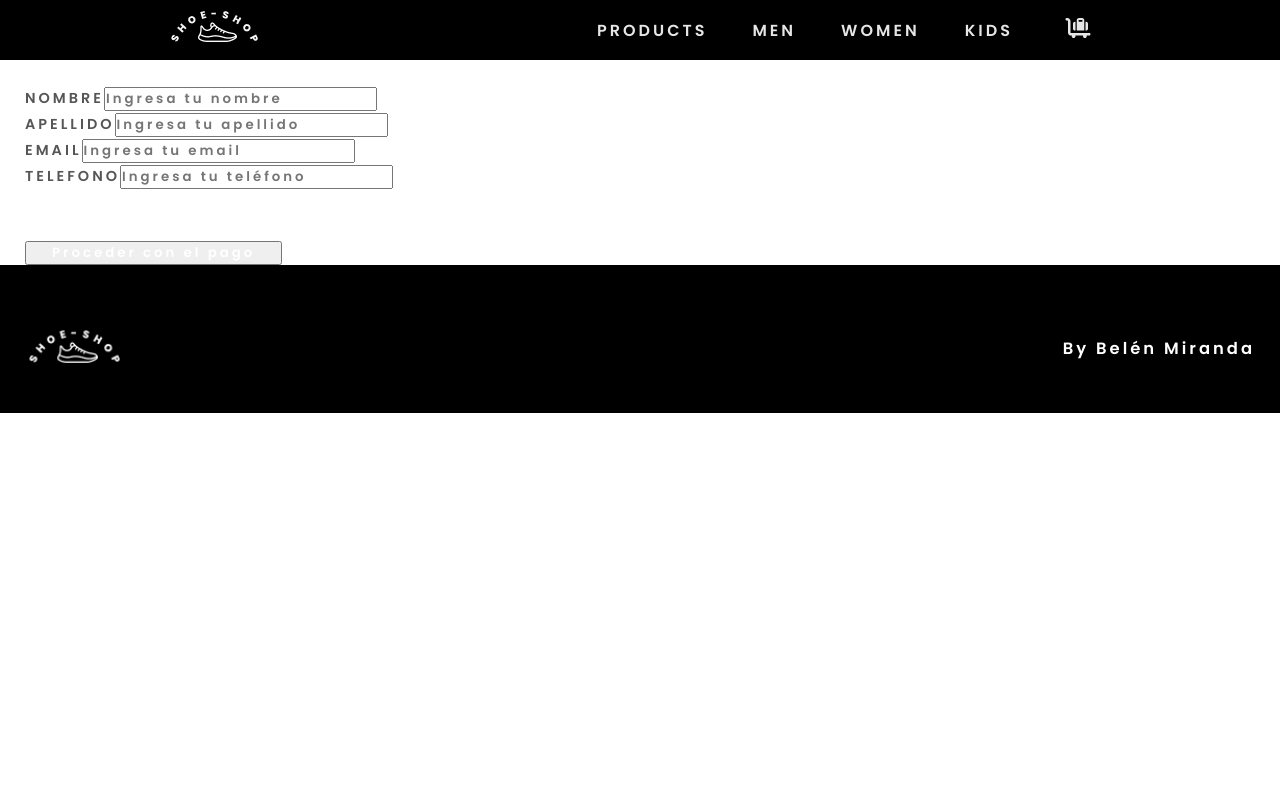
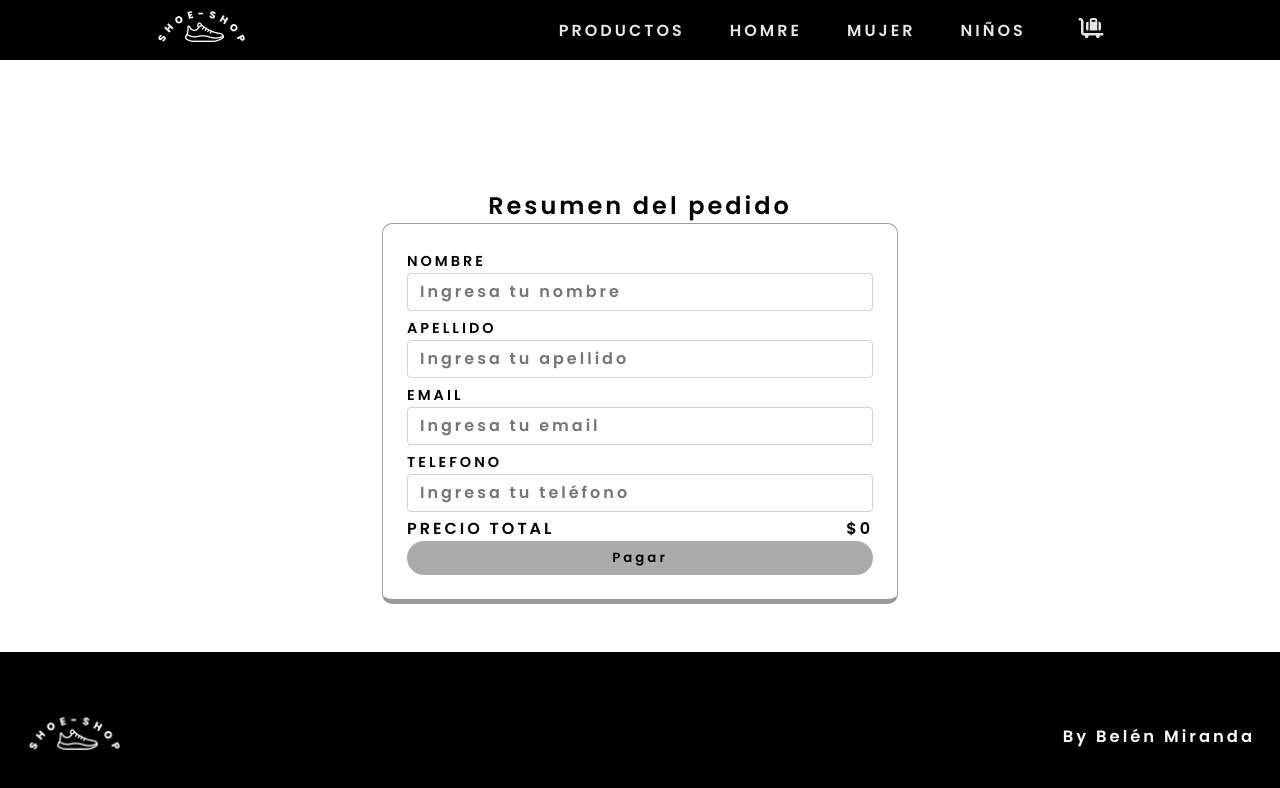
Before and after one commit to BeluMiranda/myappreact, a React (Create React App) app: page /checkout in a window 1280 px wide. Shown: the top 788 px of the page. Built offline with nearby package versions, Linux system fonts and the light colour scheme.

Commit message:
finished

```diff
--- a/src/App.js
+++ b/src/App.js
@@ -26,6 +26,7 @@ function App() {
   return (
 
        <>
+       <div className="App">
        <BrowserRouter>
        <MyProvider>
        <NavBar isScrolling={scrollHeight}/>
@@ -40,7 +41,7 @@ function App() {
         <Footer />
         </MyProvider>
         </BrowserRouter>
-
+        </div>
         </>
   );
 }
--- a/src/Components/Checkout.jsx
+++ b/src/Components/Checkout.jsx
@@ -45,8 +45,12 @@ const Checkout = () => {
         addDoc(orderCollection, order).then(({ id }) => {
           Swal.fire({
             position: "center",
+            width:'40rem',
+            height: '9rem',
             icon: "success",
-            iconColor: "#00A300",
+            color: "#000000",
+            fontSize: '12px',
+            iconColor: "green",
             title: `Gracias por su compra!\nTicket nº ${id}`,
             html:
               "<pre>" +
@@ -54,7 +58,7 @@ const Checkout = () => {
                 order.buyer.lastName
               }\nEmail: ${
                 order.buyer.email
-              }\n\nHa comprado con éxito  productos!` +
+              }\n\nHa comprado con éxito` +
               "</pre>",
             showConfirmButton: true,
           });
@@ -65,23 +69,16 @@ const Checkout = () => {
         emptyCart();
       };
       return (
-        <div className="col-12 col-xl-4 container py-4 p-md-4">
-          <h2 className="text-center my-4 my-md-5 main-title animate__animated animate__bounceInLeft">
+        <>
+        <div className="col-12 col-xl-4 contain py-4 p-md-4">
+          <h2 className="text-center my-4 my-md-5">
             Resumen del pedido
           </h2>
-          <div className="d-flex justify-content-between animate__animated animate__zoomInUp">
-            <p>
-              <b> PRODUCTOS</b>
-            </p>
-            <p>
-              <b>${getCartTotal()}</b>
-            </p>
-          </div>
           <div className="cart-container p-4 animate__animated animate__zoomInUp">
             <form onSubmit={handleSubmit(onSubmit)}>
               <div className="mb-1">
                 <label htmlFor="name" className="form-label">
-                  <b className="h6" style={{ color: "#565656", fontSize: ".9rem" }}>
+                  <b className="h6" style={{ color: "#000000", fontSize: ".9rem" }}>
                     NOMBRE
                   </b>
                 </label>
@@ -112,7 +109,7 @@ const Checkout = () => {
               </div>
               <div className="mb-1">
                 <label htmlFor="lastname" className="form-label">
-                  <b className="h6" style={{ color: "#565656", fontSize: ".9rem" }}>
+                  <b className="h6" style={{ color: "#000000", fontSize: ".9rem" }}>
                     APELLIDO
                   </b>
                 </label>
@@ -142,7 +139,7 @@ const Checkout = () => {
               </div>
               <div className="mb-1">
                 <label htmlFor="email" className="form-label">
-                  <b className="h6" style={{ color: "#565656", fontSize: ".9rem" }}>
+                  <b className="h6" style={{ color: "#000000", fontSize: ".9rem" }}>
                     EMAIL
                   </b>
                 </label>
@@ -172,7 +169,7 @@ const Checkout = () => {
               </div>
               <div className="mb-1">
                 <label htmlFor="phone" className="form-label">
-                  <b className="h6" style={{ color: "#565656", fontSize: ".9rem" }}>
+                  <b className="h6" style={{ color: "#000000", fontSize: ".9rem" }}>
                     TELEFONO
                   </b>
                 </label>
@@ -201,7 +198,7 @@ const Checkout = () => {
                   </h6>
                 )}
               </div>
-              <div className="d-flex justify-content-between">
+              <div className="di-flex justify-content-between">
                 <p>
                   <b>PRECIO TOTAL</b>
                 </p>
@@ -209,12 +206,13 @@ const Checkout = () => {
                   <b>${getCartTotal()}</b>
                 </p>
               </div>
-              <button className="btn btn-secondary container mb-4" type="submit">
-                Proceder con el pago
+              <button className="btn btn-secondary contain mb-4" type="submit">
+                Pagar
               </button>
             </form>
           </div>
         </div>
+        </>
       );
     };
 export default Checkout;
--- a/src/Components/ItemCount.jsx
+++ b/src/Components/ItemCount.jsx
@@ -6,22 +6,24 @@ import {Link} from 'react-router-dom';
 import { CartContext } from "../Context/CartContext"
 
 
-const deleted = () => {
-    toast('Deteled 😭', {
-        position: "bottom-right",
-        autoClose: 1000,
-        hideProgressBar: false,
-        closeOnClick: true,
-        pauseOnHover: true,
-        draggable: true,
-        progress: undefined,
-        });
-}
+
 
 
 const ItemCount = ({stock, sumar, restar, onAdd, count, initial, reset}) => {
     const {cart, addToCart} = useContext(CartContext);
 
+    const deleted = () => {
+        if (count>1){
+        toast('Producto eliminado 😭', {
+            position: "bottom-right",
+            autoClose: 1000,
+            hideProgressBar: false,
+            closeOnClick: true,
+            pauseOnHover: true,
+            draggable: true,
+            progress: undefined,
+        })};
+    }
     return (
         <>
             <div>
--- a/src/Components/ItemDetail.jsx
+++ b/src/Components/ItemDetail.jsx
@@ -12,7 +12,7 @@ import Swal from 'sweetalert2'
 import { icon } from "@fortawesome/fontawesome-svg-core"
 
 const notify = () => {
-    toast('Add to cart 😄', {
+    toast('Producto agregado 😄', {
         position: "top-right",
         autoClose: 2000,
         hideProgressBar: false,
@@ -29,7 +29,7 @@ const showAlert = () => {
     rgba(0,0,0,0.4)
     no-repeat
   `,
-          text: 'NO MORE STOCK',
+          text: 'No hay mas stock',
           width:'20rem',
           confirmButtonColor: '#000000',
           showClass: {
--- a/src/Components/NavBar.jsx
+++ b/src/Components/NavBar.jsx
@@ -15,11 +15,11 @@ function NavBar({ isScrolling }) {
       <div className={`Navbar navbar-expand-lg menu ${isScrolling > 20 ? 'scrolling' : null}`}>
         <Link to="/" className="nav-logo"><img src={logo} className="nav-logo" type="button" onClick={toTheTop} /></Link>
         <div className={`nav-items ${isOpen && "open"}`}>
-        <Link to="/products"onClick={() => setIsOpen(false)}>PRODUCTS</Link>
-          <Link to="/category/men" onClick={() => setIsOpen(false)}>MEN</Link>
-          <Link to="/category/women" onClick={() => setIsOpen(false)}>WOMEN</Link>
+        <Link to="/products"onClick={() => setIsOpen(false)}>PRODUCTOS</Link>
+          <Link to="/category/men" onClick={() => setIsOpen(false)}>HOMRE</Link>
+          <Link to="/category/women" onClick={() => setIsOpen(false)}>MUJER</Link>
 
-          <Link to="/category/kids" onClick={() => setIsOpen(false)}>KIDS</Link>
+          <Link to="/category/kids" onClick={() => setIsOpen(false)}>NIÑOS</Link>
           <Link to="/cart" onClick={() => setIsOpen(false)}><CartWidget /></Link>
         </div>
         <div
--- a/src/index.css
+++ b/src/index.css
@@ -4,6 +4,13 @@
   box-sizing: border-box;
   font-family: 'Poppins', sans-serif;
   letter-spacing: 3px;
+}
+
+.App {
+    display: flex;
+    flex-direction: column;
+    min-height: 100vh;
+
 }
 .cover-container{
   width: 100%;
@@ -87,3 +94,104 @@
   background: black;
   color: white;
 }
+/*checkout*/
+.contain{
+  width: 30%;
+  margin: auto;
+  border-radius: 15px;
+}
+@media (min-width: 768px){
+  .p-md-4{
+    padding: 1.5rem;
+  }
+}
+.di-flex{
+  display: flex;
+  justify-content: space-between;
+}
+@media (min-width: 1200px){
+.col-xl-4 {
+    flex: 0 0 auto;
+    width: 33.33333333%;
+    margin-bottom: 1.5em;
+}
+}
+.text-center{
+  margin-top: 5em;
+  text-align: center;
+}
+.cart-container {
+  border: 1px solid hsla(0,0%,50%,.763);
+  border-bottom: 5px solid hsla(0,0%,49%,.779);
+  border-radius: 10px;
+}
+.mb-1 {
+  margin-bottom: 0.25rem;
+}
+.p-4 {
+  padding: 1.5rem!important;
+}
+.mb-1{
+  margin-bottom: 0.25rem;
+  display: block;
+}
+.btn-secondary {
+  margin: auto;
+  border-radius: 30px;
+  padding: 6px 20px;
+  border: 1.5px solid transparent;
+  cursor: pointer;
+  background-color: rgb(150, 150, 150, 0.8)
+}
+.justify-content-between {
+  justify-content: space-between;
+}
+.di-flex {
+  display: flex;
+}
+.form-control {
+  -webkit-appearance: none;
+  appearance: none;
+  background-clip: padding-box;
+  background-color: #fff;
+  border: 1px solid #ced4da;
+  border-radius: 0.25rem;
+  color: #212529;
+  display: block;
+  font-size: 1rem;
+  font-weight: 400;
+  line-height: 1.5;
+  padding: 0.375rem 0.75rem;
+  transition: border-color .15s ease-in-out,box-shadow .15s ease-in-out;
+  width: 100%;
+}
+@media (min-width: 1400px){
+.contain, .container-lg, .container-md, .container-sm, .container-xl, .container-xxl {
+    max-width: 1320px;
+}}
+@media (min-width: 1200px){
+.contain, .container-lg, .container-md, .container-sm, .container-xl {
+    max-width: 1140px;
+}}
+@media (min-width: 992px){
+.contain, .container-lg, .container-md, .container-sm {
+    max-width: 960px;
+}}
+@media (min-width: 768px){
+.contain, .container-md, .container-sm {
+    max-width: 720px;
+}}
+@media (min-width: 576px){
+.contain, .container-sm {
+    max-width: 540px;
+}
+}
+.contain, .container-fluid, .container-lg, .container-md, .container-sm, .container-xl, .container-xxl {
+    margin-left: auto;
+    margin-right: auto;
+    padding-left: 0.75rem;
+    padding-left: var(--bs-gutter-x,.75rem);
+    padding-right: 0.75rem;
+    padding-right: var(--bs-gutter-x,.75rem);
+    width: 100%;
+}
```
